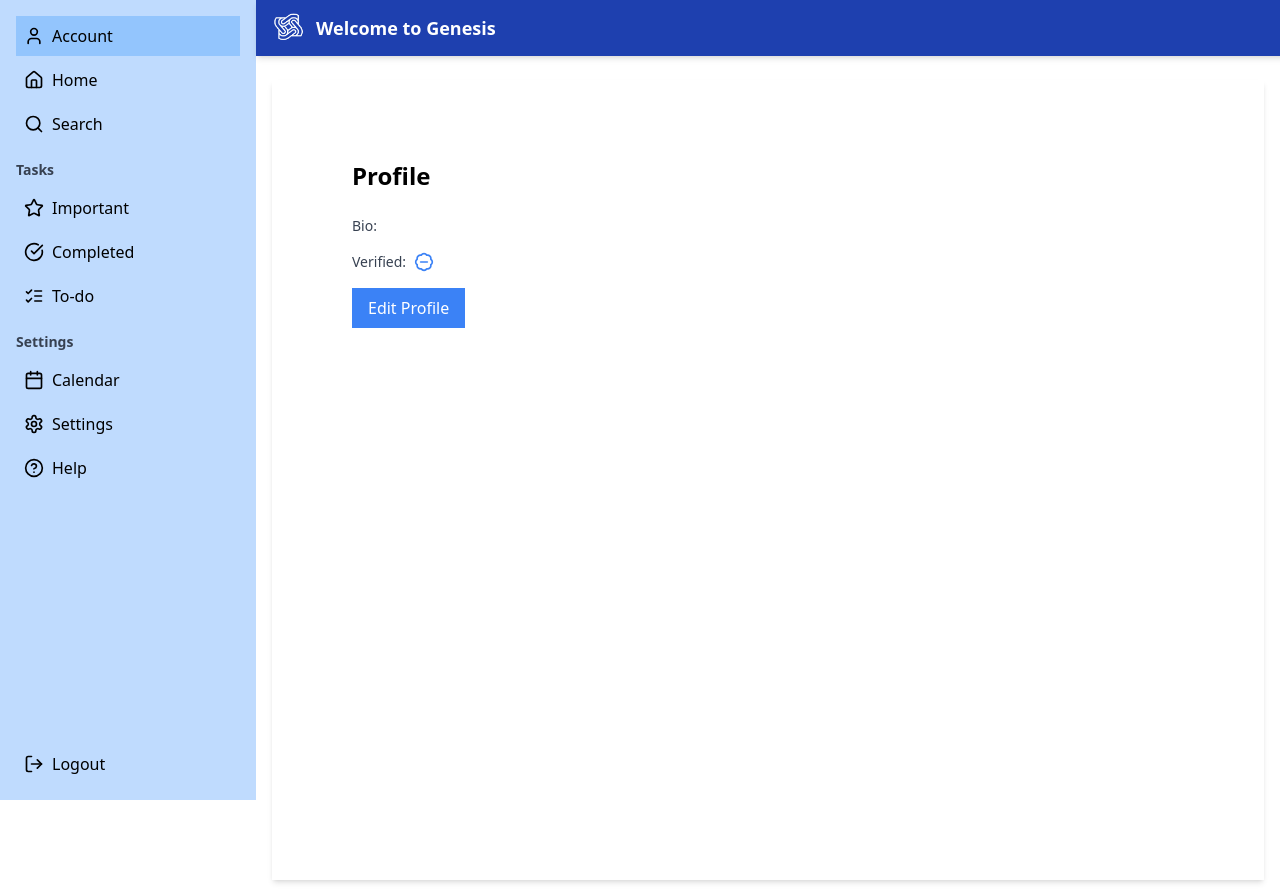
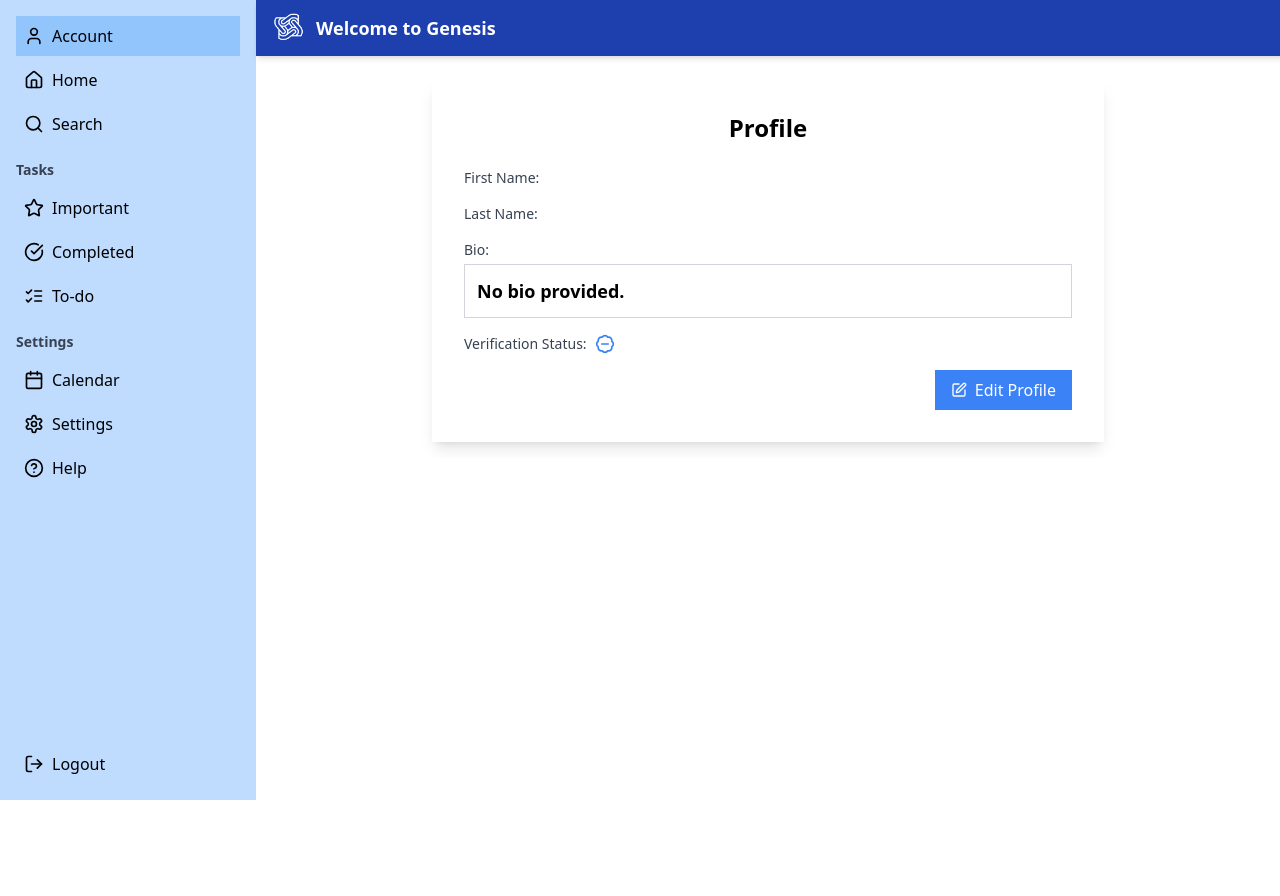
Before and after one commit to towtu/genesis-frontend, a React (Vite) app: page /account in a window 1280 px wide. After the commit the page ends 800 px from the top, so only its background shows below. Built offline with nearby package versions, Linux system fonts and the light colour scheme; no server answers.

Commit message:
Update Account.tsx

```diff
--- a/src/components/Account.tsx
+++ b/src/components/Account.tsx
@@ -1,7 +1,7 @@
 import React, { useEffect, useState } from "react";
 import { useNavigate } from "react-router-dom";
 import { api } from "../services/api"; // Import your configured axios instance
-import { BadgeCheck, BadgeMinus } from "lucide-react"; // Import the BadgeCheck icon
+import { BadgeCheck, BadgeMinus, Edit, Save, X } from "lucide-react"; // Import icons
 
 const Account: React.FC = () => {
   const navigate = useNavigate();
@@ -10,7 +10,6 @@ const Account: React.FC = () => {
     first_name: "",
     last_name: "",
     bio: "",
-    image: "",
     verified: false,
   });
 
@@ -47,15 +46,15 @@ const Account: React.FC = () => {
   };
 
   return (
-    <div className="flex min-h-screen">
+    <div className="flex min-h-full justify-center items-center mx-auto">
       {/* Main Content */}
-      <div className="w-full bg-gray-100">
-        <div className="bg-white p-20 shadow-md w-full h-screen ">
-          <h2 className="text-2xl font-bold mb-6">Profile</h2>
+      <div className="bg-white p-8 rounded-lg shadow-lg w-full max-w-2xl">
+        <h2 className="text-2xl font-bold mb-6 text-center">Profile</h2>
 
         {isEditing ? (
-            <form>
-              <div className="mb-4">
+          <form className="space-y-4">
+            {/* First Name */}
+            <div>
               <label htmlFor="first_name" className="block text-sm font-medium text-gray-700">
                 First Name
               </label>
@@ -65,11 +64,12 @@ const Account: React.FC = () => {
                 name="first_name"
                 value={profile.first_name}
                 onChange={handleInputChange}
-                  className="mt-1 block w-full p-2 border border-gray-300 rounded-md"
+                className="mt-1 block w-full p-2 border border-gray-300 rounded-md focus:outline-none focus:ring-2 focus:ring-blue-500"
               />
             </div>
 
-              <div className="mb-4">
+            {/* Last Name */}
+            <div>
               <label htmlFor="last_name" className="block text-sm font-medium text-gray-700">
                 Last Name
               </label>
@@ -79,11 +79,12 @@ const Account: React.FC = () => {
                 name="last_name"
                 value={profile.last_name}
                 onChange={handleInputChange}
-                  className="mt-1 block w-full p-2 border border-gray-300 rounded-md"
+                className="mt-1 block w-full p-2 border border-gray-300 rounded-md focus:outline-none focus:ring-2 focus:ring-blue-500"
               />
             </div>
 
-              <div className="mb-4">
+            {/* Bio */}
+            <div>
               <label htmlFor="bio" className="block text-sm font-medium text-gray-700">
                 Bio
               </label>
@@ -92,57 +93,83 @@ const Account: React.FC = () => {
                 name="bio"
                 value={profile.bio}
                 onChange={handleInputChange}
-                  className="mt-1 block w-full p-2 border border-gray-300 rounded-md"
+                className="mt-1 block w-full p-2 border border-gray-300 rounded-md focus:outline-none focus:ring-2 focus:ring-blue-500"
                 rows={4}
               />
             </div>
 
-              <div className="flex justify-end gap-2">
-                <button
-                  type="button"
-                  onClick={() => setIsEditing(false)}
-                  className="bg-gray-500 text-white px-4 py-2 rounded-md hover:bg-gray-600"
-                >
-                  Cancel
-                </button>
-                <button
-                  type="button"
-                  onClick={handleSave}
-                  className="bg-blue-500 text-white px-4 py-2 rounded-md hover:bg-blue-600"
-                >
-                  Save
-                </button>
-              </div>
-            </form>
-          ) : (
-            <div>
-              <div className="mb-4">
-                <p className="text-sm text-gray-700">{profile.first_name}</p>
-              </div>
-              <div className="mb-4">
-                <p className="text-sm text-gray-700">{profile.last_name}</p>
-              </div>
-              <div className="mb-4">
-                <p className="text-sm text-gray-700">Bio: {profile.bio}</p>
-              </div>
-              <div className="mb-4 flex items-center">
-                <p className="text-sm text-gray-700">Verified:</p>
+            {/* Verification Status */}
+            <div className="flex items-center">
+              <p className="text-sm text-gray-700">Verification Status:</p>
               {profile.verified ? (
                 <BadgeCheck className="ml-2 text-blue-500" size={20} /> // Verified badge
               ) : (
                 <BadgeMinus className="ml-2 text-blue-500" size={20} /> // Placeholder for unverified
               )}
             </div>
+
+            {/* Save and Cancel Buttons */}
+            <div className="flex justify-end gap-2">
+              <button
+                type="button"
+                onClick={() => setIsEditing(false)}
+                className="flex items-center gap-2 bg-gray-500 text-white px-4 py-2 rounded-md hover:bg-gray-600"
+              >
+                <X size={16} /> Cancel
+              </button>
+              <button
+                type="button"
+                onClick={handleSave}
+                className="flex items-center gap-2 bg-blue-500 text-white px-4 py-2 rounded-md hover:bg-blue-600"
+              >
+                <Save size={16} /> Save
+              </button>
+            </div>
+          </form>
+        ) : (
+          <div className="space-y-4">
+            {/* First Name */}
+            <div>
+              <p className="text-sm text-gray-700">First Name:</p>
+              <p className="text-lg font-semibold">{profile.first_name}</p>
+            </div>
+
+            {/* Last Name */}
+            <div>
+              <p className="text-sm text-gray-700">Last Name:</p>
+              <p className="text-lg font-semibold">{profile.last_name}</p>
+            </div>
+
+            {/* Bio */}
+            <div>
+              <p className="text-sm text-gray-700">Bio:</p>
+              <div className="mt-1 p-3 border border-gray-300 rounded-md">
+                <p className="text-lg font-semibold">{profile.bio || "No bio provided."}</p>
+              </div>
+            </div>
+
+            {/* Verification Status */}
+            <div className="flex items-center">
+              <p className="text-sm text-gray-700">Verification Status:</p>
+              {profile.verified ? (
+                <BadgeCheck className="ml-2 text-blue-500" size={20} /> // Verified badge
+              ) : (
+                <BadgeMinus className="ml-2 text-blue-500" size={20} /> // Placeholder for unverified
+              )}
+            </div>
+
+            {/* Edit Button */}
+            <div className="flex justify-end">
               <button
                 type="button"
                 onClick={() => setIsEditing(true)}
-                className="bg-blue-500 text-white px-4 py-2 rounded-md hover:bg-blue-600"
+                className="flex items-center gap-2 bg-blue-500 text-white px-4 py-2 rounded-md hover:bg-blue-600"
               >
-                Edit Profile
+                <Edit size={16} /> Edit Profile
               </button>
             </div>
+          </div>
         )}
-        </div>
       </div>
     </div>
   );
```
Lines whose indentation alone changed are shown as unchanged.
